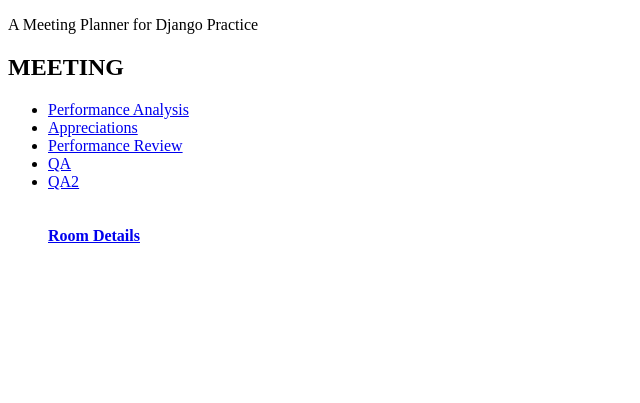
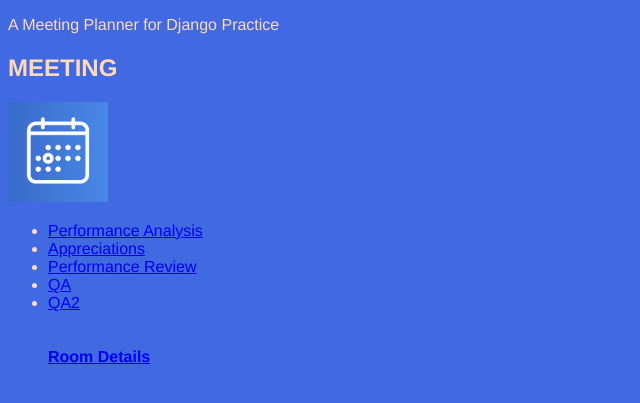
Before and after one commit to Pavithradevadiga/Django-Getting-Started-Plural-Sight-, a Django app: page / in a window 1280 px wide. Shown: the top 403 px of the page, without its empty margins (0-640 px from the left). Run offline with Django 3.2, Linux system fonts and the light colour scheme; data comes from the database, SQL or seed files in the repository.

Commit message:
Css page and an image has been added

```diff
--- /dev/null
+++ b/MeetingsTable/Meetings/static/Meetings/style.css
@@ -0,0 +1,5 @@
+body{
+    color : peachpuff;
+    font-family: 'Franklin Gothic Medium', 'Arial Narrow', Arial, sans-serif;
+    background-color: royalblue;
+}
--- a/MeetingsTable/Meetings/templates/Meetings/welcome.html
+++ b/MeetingsTable/Meetings/templates/Meetings/welcome.html
@@ -1,12 +1,15 @@
+{% load static %}
 <!DOCTYPE html>
 <html>
     <head>
          <meta charset="UTF-8">
          <title>TimetablePlanner</title>
+         <link rel="stylesheet" href="{% static 'Meetings/style.css' %}">
     </head>
     <body>
           <p>A Meeting Planner for Django Practice</p>
           <h2>MEETING</h2>
+          <img src="{% static 'Meetings/planner.jpg' %}" width="100px">
           <ul>
               {% for meeting in meetings %}
               <li>
```
Also changed, not shown: MeetingsTable/Meetings/static/Meetings/planner.jpg (added).
